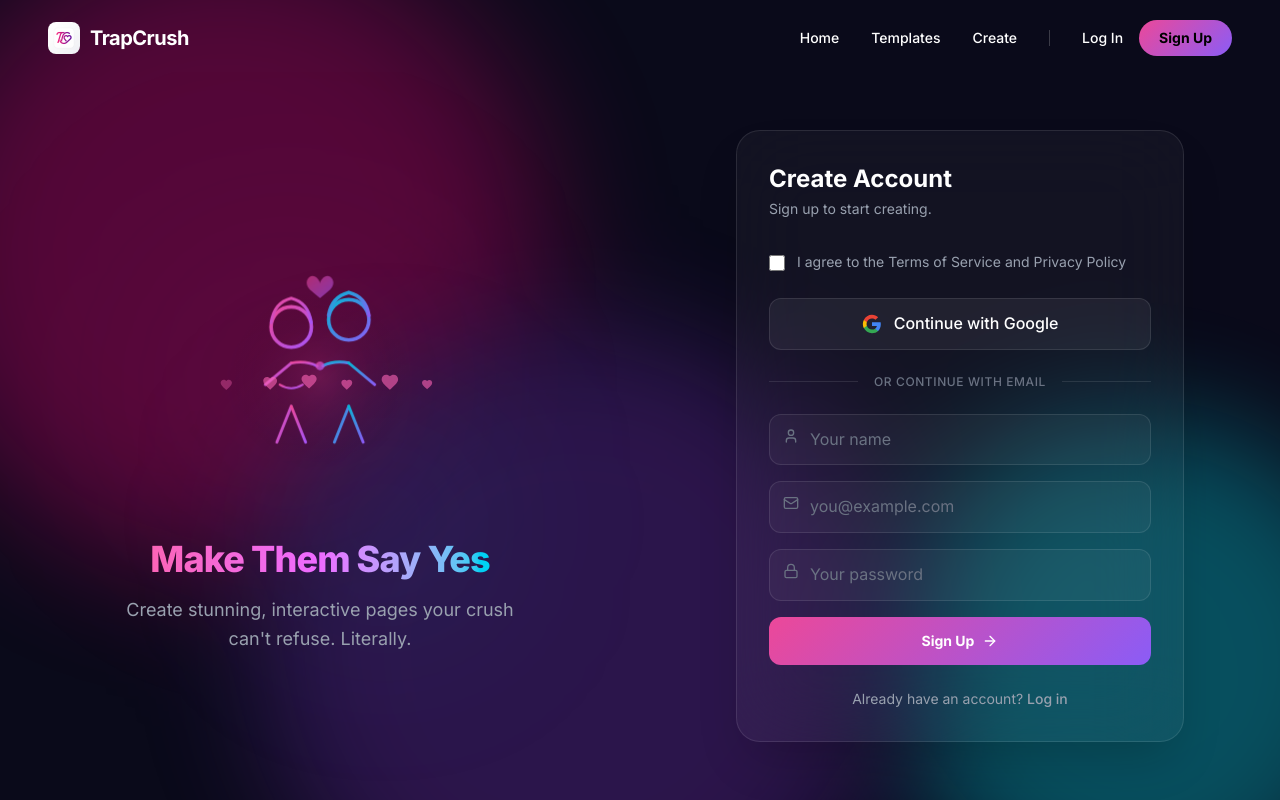
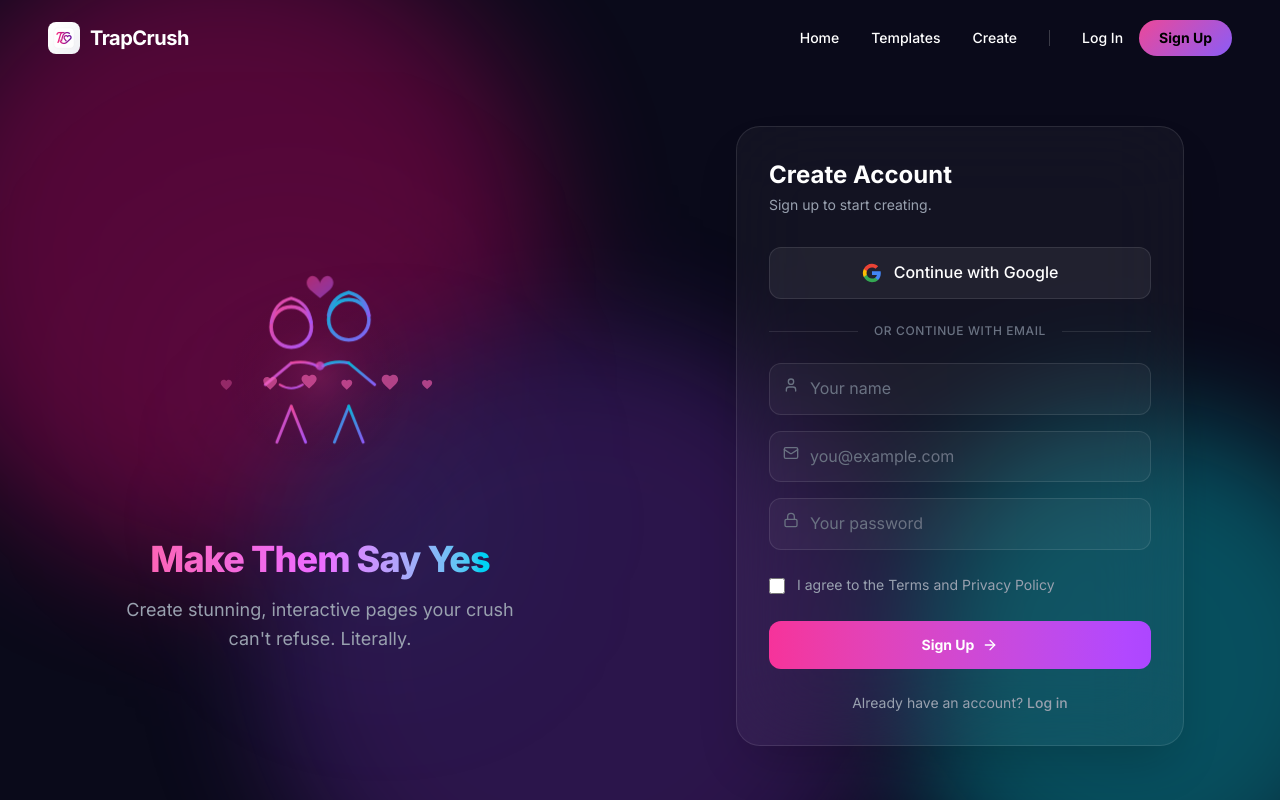
Before and after one commit to chenkham/TrapCrush, a React (Vite) app: page /signup in a window 1280 px wide. Built offline with nearby package versions, Linux system fonts and the light colour scheme; no server answers; a web font is replaced by a local one.

Commit message:
Fix UI bugs and handle double-click on email verification

```diff
--- a/src/pages/AuthPage.tsx
+++ b/src/pages/AuthPage.tsx
@@ -137,22 +137,7 @@ export const AuthPage: React.FC<Props> = ({ mode }) => {
               {mode === 'login' ? 'Log in to manage your pages.' : 'Sign up to start creating.'}
             </p>
 
-            {/* Terms Checkbox */}
-            <div className="flex items-start gap-3 mb-6">
-              <input
-                type="checkbox"
-                id="terms"
-                checked={agreed}
-                onChange={(e) => setAgreed(e.target.checked)}
-                className="mt-1 w-4 h-4 rounded border-white/20 bg-white/5 text-pink-500 focus:ring-pink-500/50 cursor-pointer"
-              />
-              <label htmlFor="terms" className="text-sm text-gray-400 leading-relaxed cursor-pointer">
-                I agree to the{' '}
-                <Link to="/terms" target="_blank" className="text-pink-400 hover:text-pink-300">Terms of Service</Link>
-                {' '}and{' '}
-                <Link to="/privacy" target="_blank" className="text-pink-400 hover:text-pink-300">Privacy Policy</Link>
-              </label>
-            </div>
+
 
             {/* Social Login Buttons */}
             <div className="space-y-3 mb-6">
@@ -220,11 +205,29 @@ export const AuthPage: React.FC<Props> = ({ mode }) => {
                 />
               </div>
 
+              {mode === 'signup' && (
+                <div className="flex items-start gap-3 mt-2 mb-2">
+                  <input
+                    type="checkbox"
+                    id="terms"
+                    required
+                    checked={agreed}
+                    onChange={(e) => setAgreed(e.target.checked)}
+                    className="mt-1 w-4 h-4 rounded border-white/20 bg-white/5 text-pink-500 focus:ring-pink-500/50 cursor-pointer"
+                  />
+                  <label htmlFor="terms" className="text-sm text-gray-400 leading-relaxed cursor-pointer">
+                    I agree to the{' '}
+                    <Link to="/terms" target="_blank" className="text-pink-400 hover:text-pink-300">Terms</Link>
+                    {' '}and{' '}
+                    <Link to="/privacy" target="_blank" className="text-pink-400 hover:text-pink-300">Privacy Policy</Link>
+                  </label>
+                </div>
+              )}
+
               <button
                 type="submit"
                 disabled={isLoading}
-                className="w-full py-3.5 px-4 rounded-xl font-bold text-white text-sm flex justify-center items-center gap-2 transition-all hover:shadow-lg hover:shadow-pink-500/20 disabled:opacity-50"
-                style={{ background: 'linear-gradient(135deg, #ec4899, #8b5cf6)' }}
+                className="w-full py-3.5 px-4 rounded-xl font-bold text-white text-sm flex justify-center items-center gap-2 transition-all bg-gradient-to-r from-pink-500 to-purple-500 hover:shadow-lg hover:shadow-pink-500/20 disabled:opacity-50"
               >
                 {isLoading ? (
                   <Loader2 className="w-5 h-5 animate-spin" />
--- a/src/pages/VerifyEmailPage.tsx
+++ b/src/pages/VerifyEmailPage.tsx
@@ -8,7 +8,7 @@ import { motion } from 'framer-motion';
 export const VerifyEmailPage: React.FC = () => {
   const [searchParams] = useSearchParams();
   const navigate = useNavigate();
-  const { verifyEmail } = useAuth();
+  const { verifyEmail, user } = useAuth();
 
   const [status, setStatus] = useState<'loading' | 'success' | 'error'>('loading');
   const [errorMessage, setErrorMessage] = useState('');
@@ -20,6 +20,11 @@ export const VerifyEmailPage: React.FC = () => {
     if (!userId || !secret) {
       setStatus('error');
       setErrorMessage('Invalid verification link.');
+      return;
+    }
+
+    if (user?.emailVerification) {
+      setStatus('success');
       return;
     }
 
```
